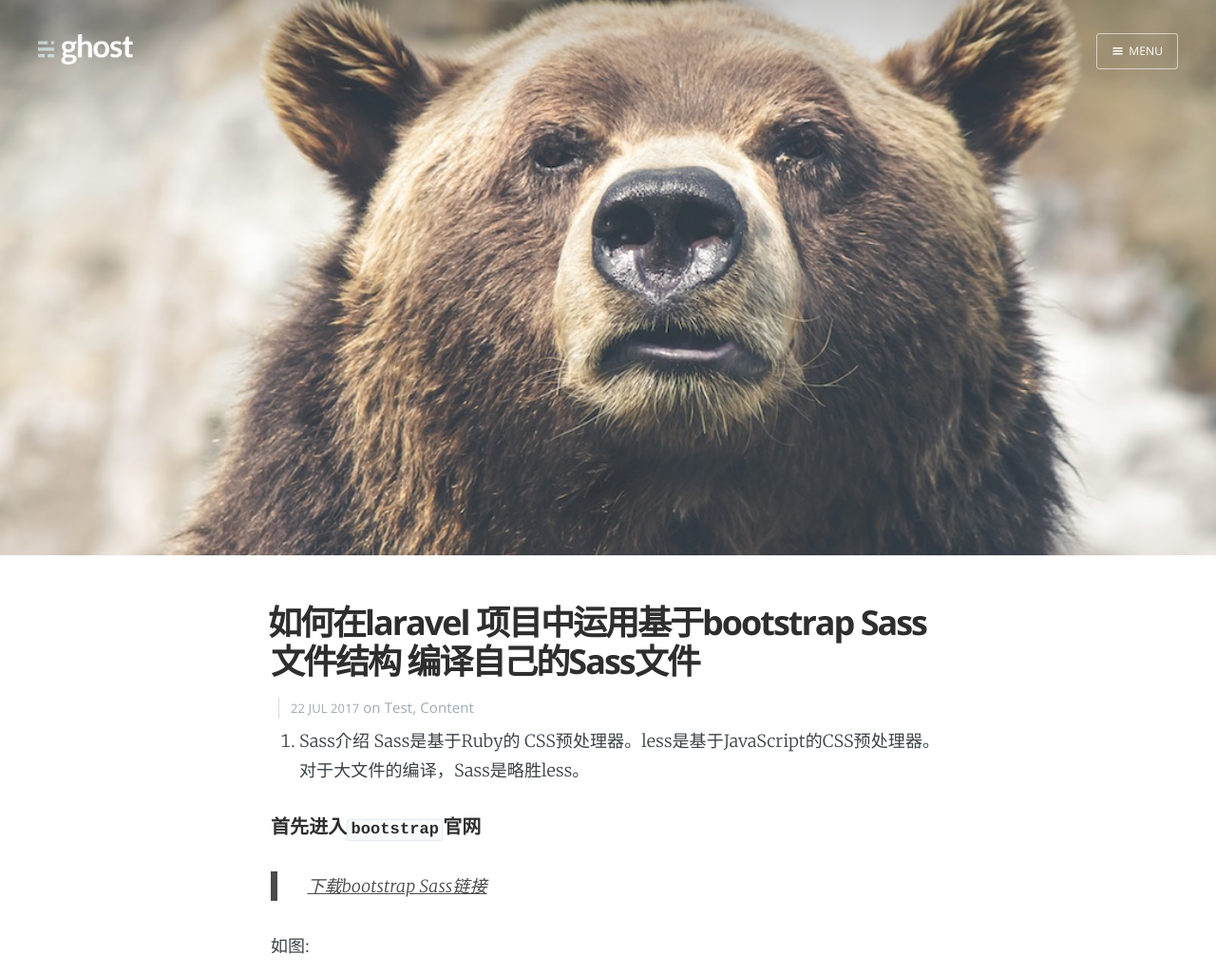
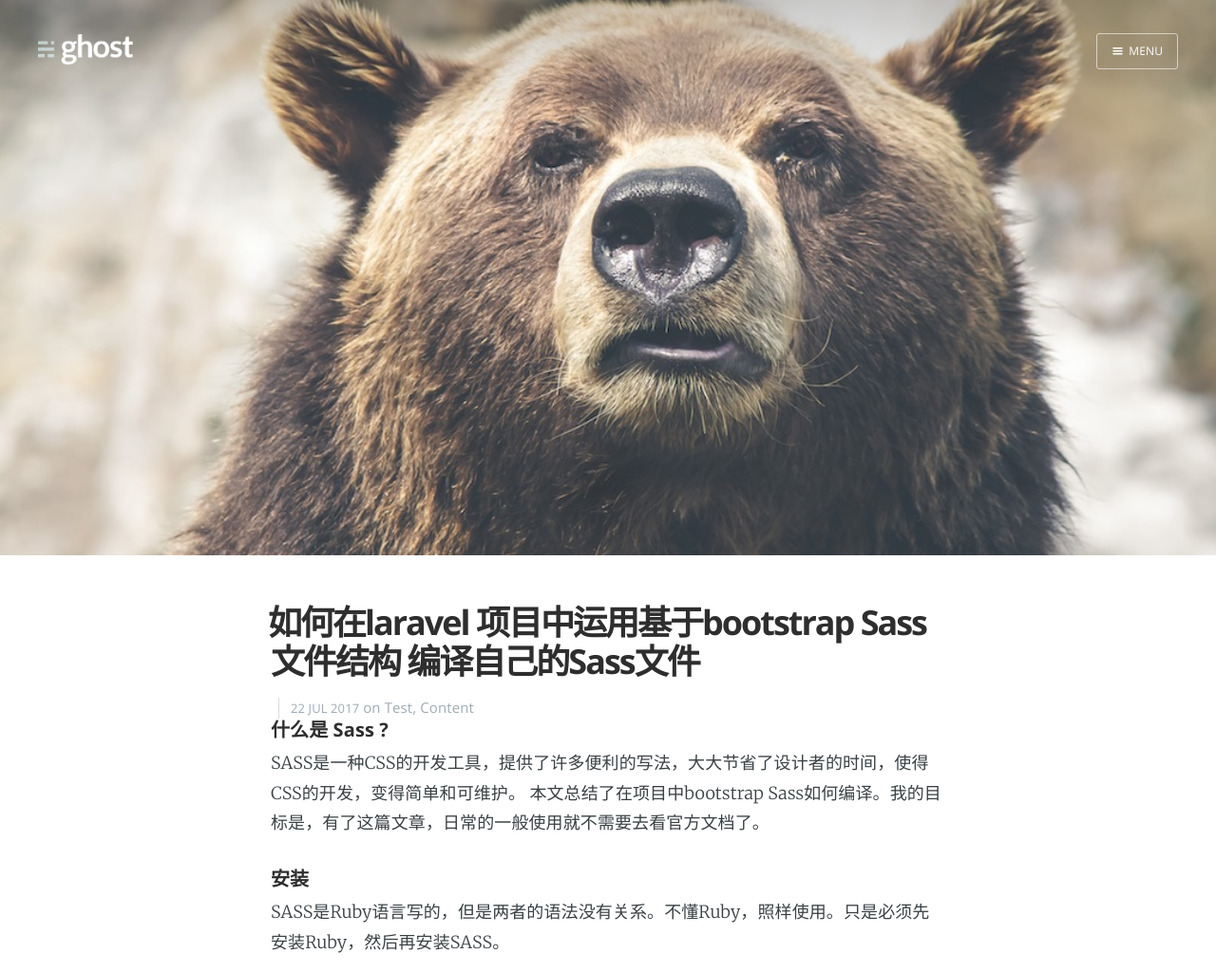
Before and after one commit to gengxiaojun1/dajunDemo, a Jekyll site: the page built from _posts/2014-09-27-a-full-and-comprehensive-style-test.md, in a window 1280 px wide. Shown: the top 1024 px of the page at 95% size. Built offline with Jekyll 4.4.1, drawn with Linux system fonts in a browser that asks for light colours; nearby versions of some CDN libraries; grey boxes are pictures that could not be loaded.

Commit message:
添加文章2

```diff
--- a/_posts/2014-09-27-a-full-and-comprehensive-style-test.md
+++ b/_posts/2014-09-27-a-full-and-comprehensive-style-test.md
@@ -11,9 +11,13 @@ logo: 'assets/images/ghost.png'
 ---
 
 
-1. Sass介绍
-Sass是基于Ruby的 CSS预处理器。less是基于JavaScript的CSS预处理器。
-对于大文件的编译，Sass是略胜less。
+##### 什么是 Sass ?
+
+SASS是一种CSS的开发工具，提供了许多便利的写法，大大节省了设计者的时间，使得CSS的开发，变得简单和可维护。 本文总结了在项目中bootstrap Sass如何编译。我的目标是，有了这篇文章，日常的一般使用就不需要去看官方文档了。
+
+##### 安装
+
+SASS是Ruby语言写的，但是两者的语法没有关系。不懂Ruby，照样使用。只是必须先安装Ruby，然后再安装SASS。
 
 ##### 首先进入<code>bootstrap</code>官网
 
--- a/assets/css/screen.css
+++ b/assets/css/screen.css
@@ -953,6 +953,9 @@ body:not(.post-template) .post-title {
     margin: 0;
     font-size: 0.9em;
     line-height: 1.7em;
+    overflow: hidden;
+    display: -webkit-box;
+    -webkit-line-clamp: 3;
 }
 
 .read-more {
```
